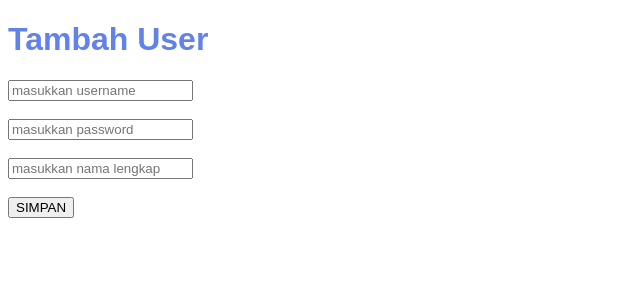
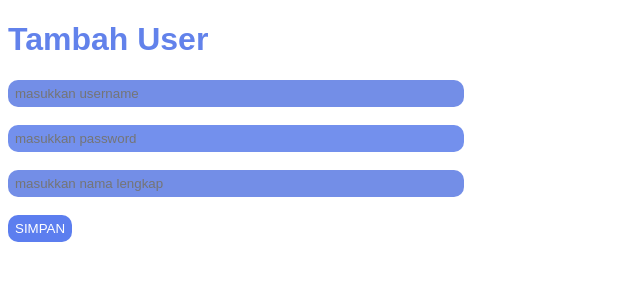
Before and after one commit to aghniaaulia/aghnia_ci, a CodeIgniter app: page /aghnia_ci/index.php/daftar/index in a window 1280 px wide. Shown: the top 300 px of the page, without its empty margins (0-640 px from the left). Run offline with CodeIgniter, Linux system fonts and the light colour scheme.

Commit message:
ubah_daftar

```diff
--- a/application/views/daftar.php
+++ b/application/views/daftar.php
@@ -1,7 +1,9 @@
 <h1>Tambah User</h1>
+<div class="tambah">
 <form action="<?= base_url() ?>daftar/simpan" method="post">
   <input type="text" name="username" placeholder="masukkan username"><br><br>
   <input type="password" name="password" placeholder="masukkan password"><br><br>
   <input type="text" name="nama" placeholder="masukkan nama lengkap"><br><br>
   <input type="submit" value="SIMPAN">
+</div>
 </form>
--- a/application/views/templete/header.php
+++ b/application/views/templete/header.php
@@ -9,6 +9,7 @@
   <link rel="stylesheet" href="<?php echo base_url('assets/tambah.css')?>">
   <link rel="stylesheet" href="<?php echo base_url('assets/edit.css')?>">
   <link rel="stylesheet" href="<?php echo base_url('assets/menu.css')?>">
+  <link rel="stylesheet" href="<?php echo base_url('assets/daftar.css')?>">
   <title>Document</title>
 </head>
 <body>
--- /dev/null
+++ b/assets/daftar.css
@@ -0,0 +1,41 @@
+*{
+  font-family: sans-serif;
+}
+
+.tambah select{
+  width: 35%;
+  color: white;
+  padding: 6px 7px;
+  border-radius: 10px;
+  border: none;
+  background-color: rgb(115, 146, 247);
+  cursor: pointer;
+}
+.tambah input[type=text]{
+  width: 35%;
+  color: white;
+  padding: 6px 7px;
+  border-radius: 10px;
+  border: none;
+  background-color: rgb(115, 142, 231);
+  cursor: pointer;
+}
+
+.tambah input[type=submit]{
+  color: white;
+  padding: 6px 7px;
+  border-radius: 10px;
+  border: none;
+  background-color: rgb(92, 126, 239);
+  cursor: pointer;
+}
+
+.tambah input[type=password]{
+  width: 35%;
+  color: white;
+  padding: 6px 7px;
+  border-radius: 10px;
+  border: none;
+  background-color: rgb(115, 144, 237);
+  cursor: pointer;
+}
```
